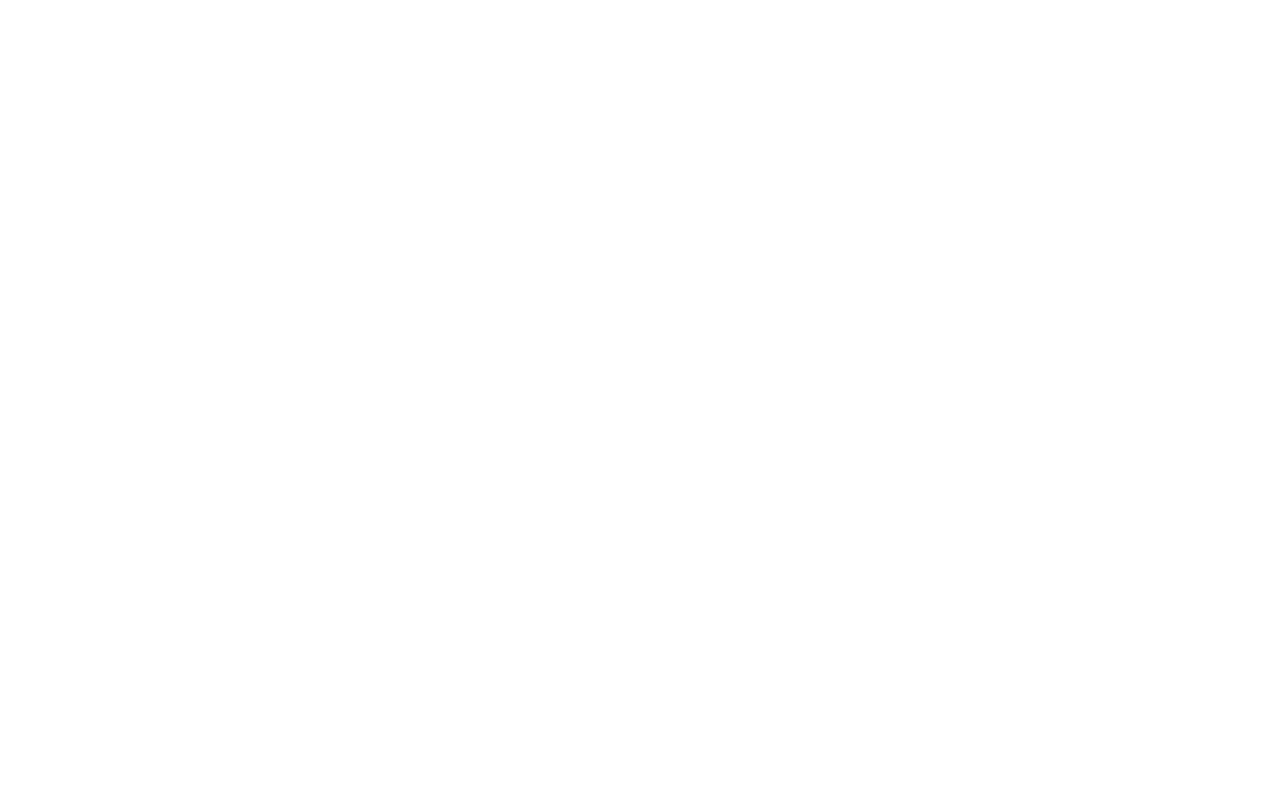
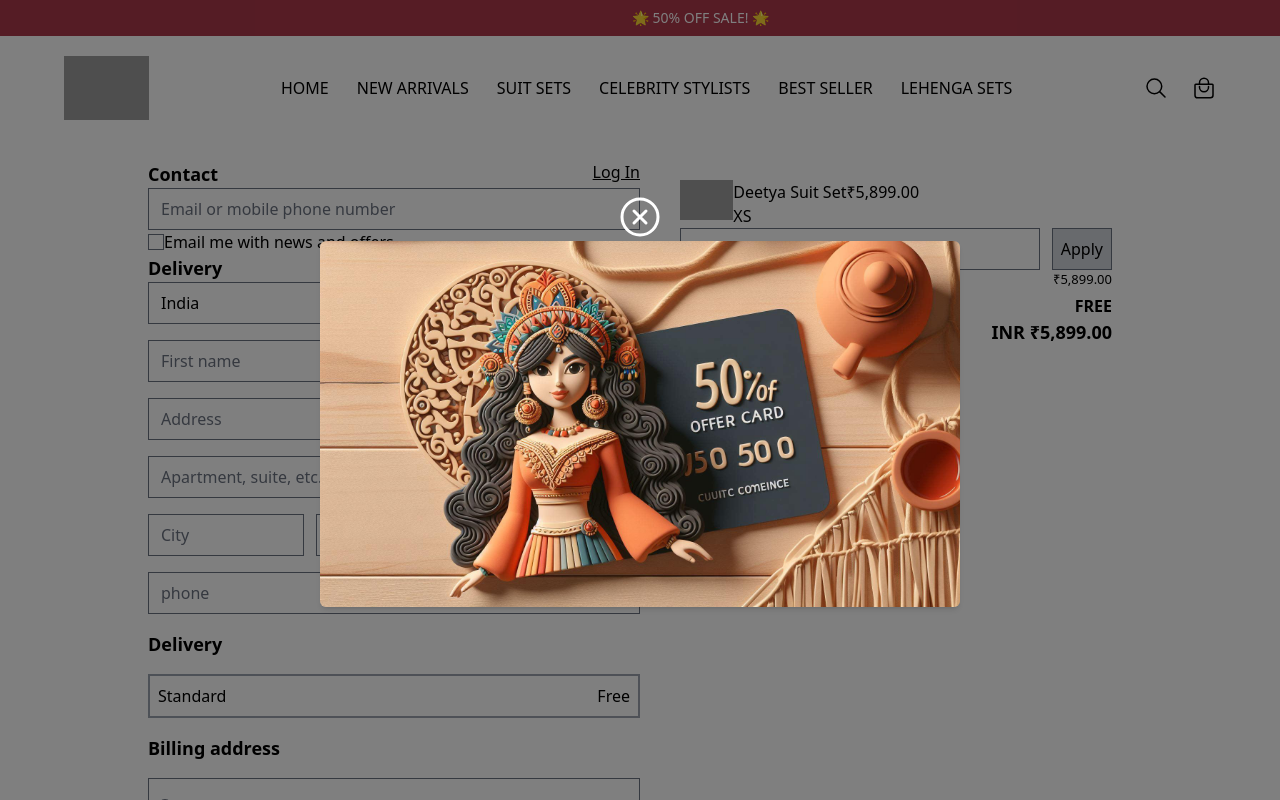
Before and after one commit to RakeshKumar010/BotEcommerce, a React (Vite) app in the folder Client/: page /1/buy-now in a window 1280 px wide. Before the commit this address had no page. Shown: the top 800 px of the page. Built offline with nearby package versions, Linux system fonts and the light colour scheme; grey boxes are pictures that could not be loaded.

Commit message:
add-some-pages

```diff
--- a/Client/src/Layout/index.jsx
+++ b/Client/src/Layout/index.jsx
@@ -8,6 +8,7 @@
 import Product from "../components/admin/Product";
 import AddProduct from "../components/admin/AddProduct";
 import NewArrival from "../pages/NewArrival";
+import OrderPage from "../pages/OrderPage";
 
 const Layout = () => {
   return (
@@ -15,6 +16,7 @@
       <Routes>
         <Route path="/" element={<Home />} />
         <Route path=":id" element={<ProductDetails />} />
+        <Route path=":id/buy-now" element={<OrderPage />} />
         <Route path="admin-login" element={<AdminLogin />} />
         <Route path="new-arrivals" element={<NewArrival title={'NEW ARRIVALS'} />} />
         <Route path="/suit-sets" element={<NewArrival  title={'SUIT SETS'}/>} />
--- a/Client/src/components/Card.jsx
+++ b/Client/src/components/Card.jsx
@@ -31,14 +31,16 @@
           }`}
         >
           <div
-            className={`w-10 text-white flex justify-center rounded-full transition-all  items-center relative  h-10 bg-uiColor bottom-16 `}
+          onClick={() => {
+            setAddId(_id)
+            console.log(_id);
+            setDetailsPopup(true);
+          }}
+            className={`w-10 cursor-pointer text-white flex justify-center rounded-full transition-all  items-center relative  h-10 bg-uiColor bottom-16 `}
           >
             <IoMdEye
-              onClick={() => {
-                setAddId(_id)
-                console.log(_id);
-                setDetailsPopup(true);
-              }}
+            className=""
+
             />
           </div>
           <Link
--- a/Client/src/components/ProDetailsPopup.jsx
+++ b/Client/src/components/ProDetailsPopup.jsx
@@ -22,12 +22,12 @@
           onClick={() => {
             setDetailsPopup(false);
           }}
-          className=" text-3xl absolute right-0 top-0 text-black"
+          className=" text-3xl cursor-pointer absolute right-0 top-0 text-black"
         />
         <div className="md:flex-1 px-4">
           <div className="w-full h-full rounded-lg bg-gray-300   ">
             <img
-              className="w-full h-[40vh] bg-top object-cover rounded-md object-top"
+              className="w-full  h-[40vh] md:h-full object-cover rounded-md object-top"
               src={data.image}
               alt="Product Image"
             />
--- a/Client/src/components/ProductDetails.jsx
+++ b/Client/src/components/ProductDetails.jsx
@@ -1,6 +1,6 @@
 import React, { useEffect, useState } from "react";
 import NavBar from "./global/NavBar";
-import { useLocation } from "react-router-dom";
+import { Link, useLocation } from "react-router-dom";
 import { FaVanShuttle } from "react-icons/fa6";
 import { MdChangeCircle } from "react-icons/md";
 import Footer from "./global/Footer";
@@ -96,9 +96,11 @@
                   </p>
                 </div>
                 <div className="w-1/2 px-2">
+                  <Link to={'buy-now'} >
                   <p className="w-full bg-uiColor  text-center text-white   py-2 px-4 rounded-md font-bold hover:bg-uiColor/90 ">
                     Buy Now
                   </p>
+                  </Link>
                 </div>
               </div>
               <div className="flex gap-10">
--- /dev/null
+++ b/Client/src/pages/OrderPage.jsx
@@ -0,0 +1,110 @@
+import React from "react";
+import { Link } from "react-router-dom";
+import HeaderTop from "../components/HeaderTop";
+import NavBar from "../components/global/NavBar";
+import Footer from "../components/global/Footer";
+
+const OrderPage = () => {
+  return (
+    <>
+      <HeaderTop />
+      <NavBar />
+      <div className="flex w-[80vw] mx-auto gap-5 p-5">
+        <div className="w-1/2">
+          <div className="flex justify-between">
+            <p className="text-lg font-bold">Contact</p>
+            <Link to={"#"} className="underline">
+              Log In
+            </Link>
+          </div>
+          <input
+            type="text"
+            placeholder="Email or mobile phone number"
+            className="w-full"
+          />
+          <div className="flex items-center">
+            <input type="checkbox" />
+            <p>Email me with news and offers</p>
+          </div>
+          <p className="text-lg font-bold">Delivery</p>
+          <div className="flex flex-col gap-4">
+            <select className="w-full">
+              <option value="in">India</option>
+              <option value="usa">Usa</option>
+            </select>
+            <div className="flex justify-between">
+              <input type="text" placeholder="First name" />
+              <input type="text" placeholder="Last name" />
+            </div>
+            <input type="text" className="w-full" placeholder="Address" />
+            <input
+              type="text"
+              className="w-full"
+              placeholder="Apartment, suite, etc. (Optional)"
+            />
+            <div className="flex justify-between gap-3 w-full">
+              <input type="text" className="w-[32%]" placeholder="City" />
+              <input type="text" className="w-[32%]" placeholder="State" />
+              <input type="text" className="w-[32%]" placeholder="PIN code" />
+            </div>
+            <input type="text" placeholder="phone" />
+            <p className="text-lg font-bold ">Delivery</p>
+            <div className="flex justify-between border-2 border-gray-400 p-2">
+              <p>Standard</p>
+              <p>Free</p>
+            </div>
+            <p className="text-lg font-bold">Billing address</p>
+            <div className="flex border py-4 px-2 gap-2 items-center border-gray-500">
+              <input type="checkbox" className="rounded-full" />
+              <p>Same as shipping address</p>
+            </div>
+            <div className="flex border py-4 px-2 gap-2 items-center border-gray-500">
+              <input type="checkbox" className="rounded-full" />
+              <p>Use a different billing address</p>
+            </div>
+
+            <p className="text-center p-4 w-full bg-black text-white">
+              Pay now
+            </p>
+          </div>
+        </div>
+        <div className="w-1/2 p-5 ">
+          <div className="flex">
+            <img
+              src="https://cdn.shopify.com/s/files/1/0839/4647/1697/files/DSC_1321copy_64x64.jpg?v=1711732690"
+              alt=".."
+              className="h-10"
+            />
+            <div>
+              <p>Deetya Suit Set </p>
+              <p>XS</p>
+            </div>
+            <p>₹5,899.00</p>
+          </div>
+          <div className="flex w-full gap-3 justify-between items-center">
+            <input type="text" placeholder="Discount Code" className="w-full"/>
+            <p className="border border-gray-500 p-2 bg-gray-300">Apply</p>
+          </div>
+          <div>
+            <div className="flex justify-between">
+              <p>Subtotal</p>
+              <p className="text-[13px] font-blod">₹5,899.00</p>
+            </div>
+            <div className="flex justify-between">
+              <p>Shipping</p>
+              <p className="font-bold">FREE</p>
+            </div>
+            <div className="flex justify-between font-bold text-lg">
+              <p>Total</p>
+              <p>INR ₹5,899.00</p>
+            </div>
+            <p className="text-[13px]">Including ₹899.84 in taxes</p>
+          </div>
+        </div>
+      </div>
+      <Footer />
+    </>
+  );
+};
+
+export default OrderPage;
```
